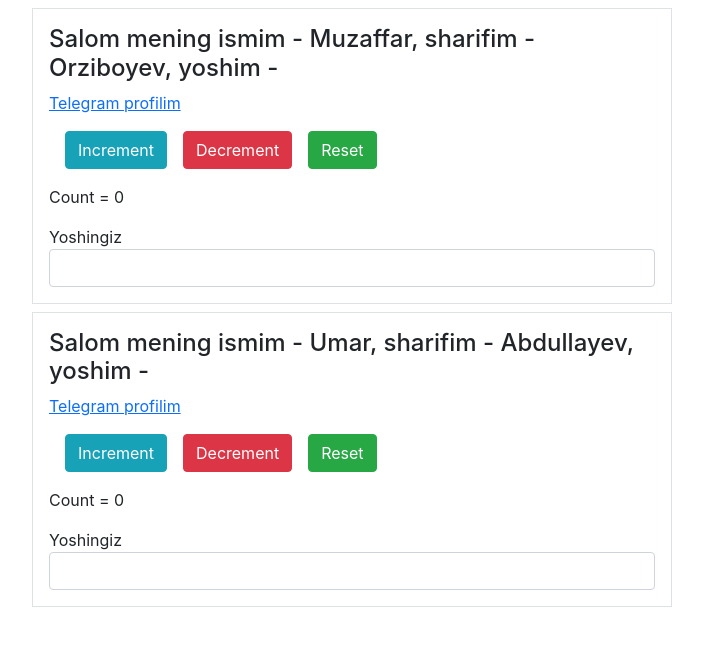
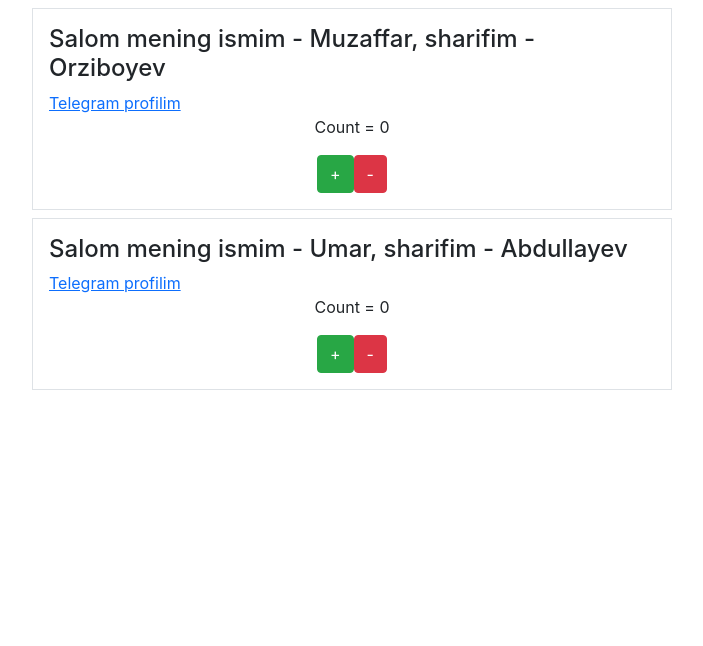
Before and after one commit to M-Orziboyev/react40, a React (Create React App) app: page / in a window 1280 px wide. Shown: the top 646 px of the page, without its empty margins (288-991 px from the left). Built offline with nearby package versions, Linux system fonts and the light colour scheme.

Commit message:
react functional state

```diff
--- a/package.json
+++ b/package.json
@@ -13,6 +13,7 @@
   },
   "scripts": {
     "start": "react-scripts start",
+    "dev": "nodemon index.js",
     "build": "react-scripts build",
     "test": "react-scripts test",
     "eject": "react-scripts eject"
@@ -34,5 +35,8 @@
       "last 1 firefox version",
       "last 1 safari version"
     ]
+  },
+  "devDependencies": {
+    "nodemon": "^2.0.20"
   }
 }
--- a/src/App.js
+++ b/src/App.js
@@ -1,45 +1,51 @@
-import { Component, React} from "react";
+import { useState } from "react";
+
+// class User extends Component {
+//   constructor(props) {
+//     super(props);
+//     this.state = {
+//       count: 0,
+//       age: ''
+//     }
+//   };
+
+//   onChangeHandler = e => {
+//     this.setState({
+//       age: e.target.value
+//     });
+//   }
+
+//
+// }
+
+const User = ({firstName, lastName, link}) => {
+
+  const [counter, setCount] = useState(0)
+
+  const onIncrement = () =>{
+    setCount(prevCounter => prevCounter + 1)
+    setCount(prevCounter => prevCounter + 1)
+  }
+  const onDecrement = () =>{
+    setCount(prevCounter => prevCounter - 1)
+  }
 
 
-class User extends Component {
-  constructor(props) {
-    super(props);
-    this.state = {
-      count: 0,
-      age: ''
-    }
-  };
-
-  onChangeHandler = e => {
-    this.setState({
-      age: e.target.value
-    });
-  }
-
-  render() {
-    const {firstName, lastName} = this.props
-    console.log(this.props)
   return (
     <div className="w-50 mx-auto">
       <div className="border  p-3 mt-2">
-          <h4>Salom mening ismim - {firstName}, sharifim - {lastName}, yoshim - {this.state.age}</h4>
+        <h4>Salom mening ismim - {firstName}, sharifim - {lastName}</h4>
         <a href='{link}'>Telegram profilim</a>
         <div>
-            <button className="btn btn-info m-3" onClick={() => this.setState({count: this.state.count + 1})}>Increment</button>
-            <button className="btn btn-danger m3 " onClick={() => this.setState({count: this.state.count - 1})}>Decrement</button>
-            <button className="btn btn-success m-3" onClick={() => this.setState({count:this.state.count = 0})}>Reset</button>
+          <p className="text-center">Count =  {counter}</p>
         </div>
-          <div>
-            <p>Count = {this.state.count}</p>
+        <div className="d-flex justify-content-center">
+          <button className="btn btn-success" onClick={onIncrement}>+</button>
+          <button className="btn btn-danger" onClick={onDecrement}>-</button>
         </div>
-        <form>
-          <span>Yoshingiz</span>
-          <input type="text" className="form-control" onChange={this.onChangeHandler} />
-        </form>
       </div>
     </div>
   );
-  }
 }
 
 
```
Also changed, not shown: 1 other file (tests, documents, lock files or other folders). Lines whose indentation alone changed are shown as unchanged.
